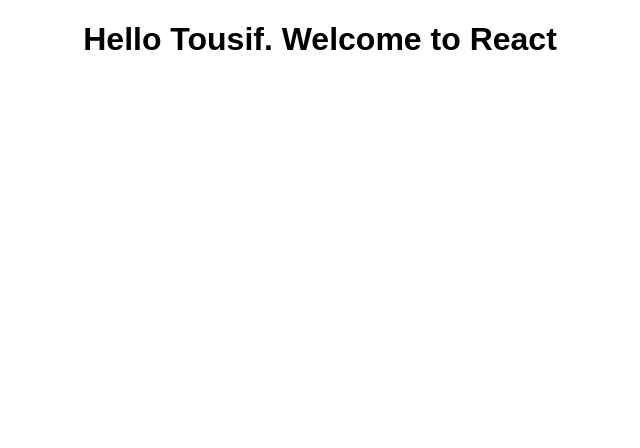
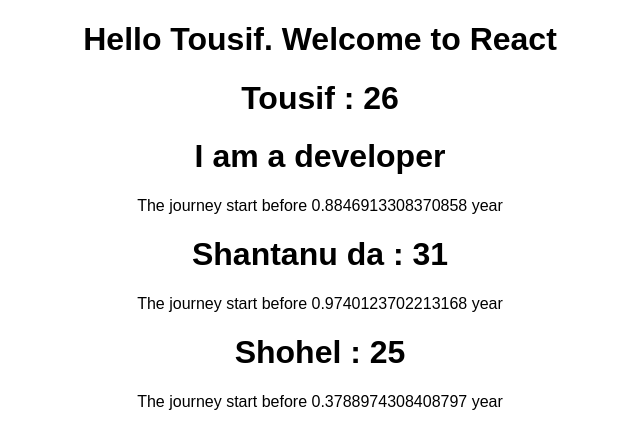
Before and after one commit to tousifahammad/react-complete-guide, a React (Create React App) app in the folder Project/react-complete-guide/: page / in a window 1280 px wide. Shown: the top 448 px of the page, without its empty margins (320-960 px from the left). Built offline with nearby package versions, Linux system fonts and the light colour scheme.

Commit message:
how to use props

```diff
--- a/Project/react-complete-guide/src/App.js
+++ b/Project/react-complete-guide/src/App.js
@@ -1,11 +1,15 @@
 import React, { Component } from 'react';
 import './App.css';
+import Person from './Person/Person.js'
 
 class App extends Component {
   render() {
     return (
       <div className="App">
           <h1>Hello Tousif. Welcome to React</h1>
+          <Person name = "Tousif" age= "26"> I am a developer </Person>
+          <Person name = "Shantanu da" age= "31"/>
+          <Person name = "Shohel" age= "25"/>
       </div>
     );
   }
--- /dev/null
+++ b/Project/react-complete-guide/src/Person/Person.js
@@ -0,0 +1,14 @@
+import React from 'react';
+
+const person = (props) => {
+    return(
+        <div>
+            <h1> {props.name} : {props.age}</h1>
+            <h1> {props.children}</h1>
+            <p> The journey start before  {Math.random()} year </p>
+
+        </div>
+    )
+}
+
+export default person;
--- a/Project/react-complete-guide/src/index.js
+++ b/Project/react-complete-guide/src/index.js
@@ -4,5 +4,5 @@
 import App from './App';
 import registerServiceWorker from './registerServiceWorker';
 
-ReactDOM.render(<App />, document.getElementById('root'));
+ReactDOM.render(<App/>, document.getElementById('root'));
 registerServiceWorker();
```
